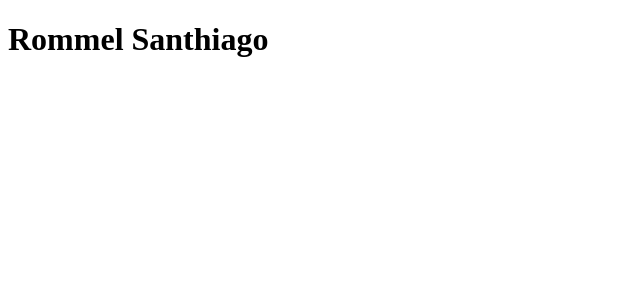
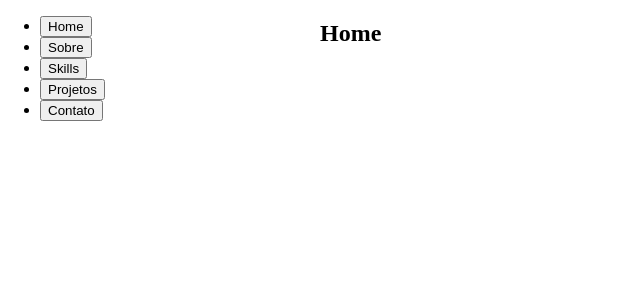
Before and after one commit to rommelsanthiago/portifolio, a React (Vite) app: page / in a window 1280 px wide. Shown: the top 300 px of the page, without its empty margins (0-640 px from the left). Built offline with nearby package versions, Linux system fonts and the light colour scheme; the HTML template or start-up script is replaced by a standard one.

Commit message:
Creating components and main pages

```diff
--- a/package.json
+++ b/package.json
@@ -10,7 +10,8 @@
   },
   "dependencies": {
     "react": "^18.2.0",
-    "react-dom": "^18.2.0"
+    "react-dom": "^18.2.0",
+    "styled-components": "^5.3.5"
   },
   "devDependencies": {
     "@types/react": "^18.0.17",
--- a/src/App.jsx
+++ b/src/App.jsx
@@ -1,9 +1,12 @@
 import React from 'react';
+import Main from './components/Main';
+import { GlobalStyle } from './GlobalStyle';
 
 const App = () => {
   return (
     <>
-      <h1>Rommel Santhiago</h1>
+      <GlobalStyle />
+      <Main />
     </>
   );
 };
--- /dev/null
+++ b/src/GlobalStyle.js
@@ -0,0 +1,19 @@
+import { createGlobalStyle } from "styled-components";
+
+export const GlobalStyle = createGlobalStyle`
+    html {
+        box-sizing: border-box;
+    }
+
+    *,
+    *:before,
+    *:after {
+        box-sizing: inherit;
+    }
+
+    body {
+        margin: 0;
+        padding: 0;
+        text-decoration: none;
+    }
+`;
--- /dev/null
+++ b/src/components/Aside/index.jsx
@@ -0,0 +1,31 @@
+import React from "react";
+
+import * as S from "./styles"
+
+const Aside = ({ setPage }) => {
+  return (
+    <S.Aside>
+      <nav>
+        <ul>
+          <li>
+            <button onClick={() => setPage("home")}>Home</button>
+          </li>
+          <li>
+            <button onClick={() => setPage("about")}>Sobre</button>
+          </li>
+          <li>
+            <button onClick={() => setPage("skills")}>Skills</button>
+          </li>
+          <li>
+            <button onClick={() => setPage("projects")}>Projetos</button>
+          </li>
+          <li>
+            <button onClick={() => setPage("contact")}>Contato</button>
+          </li>
+        </ul>
+      </nav>
+    </S.Aside>
+  );
+};
+
+export default Aside;
--- /dev/null
+++ b/src/components/Aside/styles.js
@@ -0,0 +1,6 @@
+import styled from "styled-components";
+
+export const Aside = styled.aside`
+    width: 25%;
+    height: 100vh;
+`
--- /dev/null
+++ b/src/components/Main/index.jsx
@@ -0,0 +1,39 @@
+import React, { useState } from "react";
+
+import * as S from "./styles";
+import Aside from "../Aside";
+import Home from "../../screens/Home";
+import About from "../../screens/About";
+import Skills from "../../screens/Skills";
+import Contact from "../../screens/Contact";
+import Projects from "../../screens/Projects";
+
+export default function Main() {
+    const [page, setPage] = useState("home");
+
+    const pageToggle = () => {
+        switch(page){
+            case "home":
+                return <Home />
+            case "about":
+                return <About />
+            case "skills":
+                return <Skills />
+            case "projects":
+                return <Projects />
+            case "contact":
+                return <Contact />
+            default:
+                return <Home />
+        };
+    };
+
+    return(
+        <S.Main>
+            <Aside setPage={setPage} />
+            <S.Section>
+                {pageToggle()}
+            </S.Section>
+        </S.Main>
+    );
+};
--- /dev/null
+++ b/src/components/Main/styles.js
@@ -0,0 +1,9 @@
+import styled from "styled-components";
+
+export const Main = styled.main`
+    display: flex;
+`
+
+export const Section = styled.section`
+    width: 75%;
+`
--- /dev/null
+++ b/src/screens/About/index.jsx
@@ -0,0 +1,9 @@
+import React from 'react';
+
+const About = () => {
+  return (
+    <h1>Sobre</h1>
+  );
+};
+
+export default About;
--- /dev/null
+++ b/src/screens/Contact/index.jsx
@@ -0,0 +1,9 @@
+import React from 'react';
+
+const Contact = () => {
+  return (
+    <h1>Contato</h1>
+  );
+};
+
+export default Contact;
--- /dev/null
+++ b/src/screens/Home/index.jsx
@@ -0,0 +1,9 @@
+import React from 'react';
+
+const Home = () => {
+  return (
+    <h1>Home</h1>
+  );
+};
+
+export default Home;
--- /dev/null
+++ b/src/screens/Projects/index.jsx
@@ -0,0 +1,9 @@
+import React from 'react';
+
+const Projects = () => {
+  return (
+    <h1>Projetos</h1>
+  );
+};
+
+export default Projects;
--- /dev/null
+++ b/src/screens/Skills/index.jsx
@@ -0,0 +1,9 @@
+import React from 'react';
+
+const Skills = () => {
+  return (
+    <h1>Skills</h1>
+  );
+};
+
+export default Skills;
```
Also changed, not shown: 2 other files (tests, documents, lock files or other folders).
